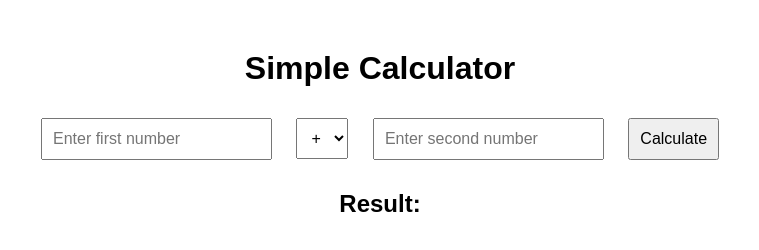
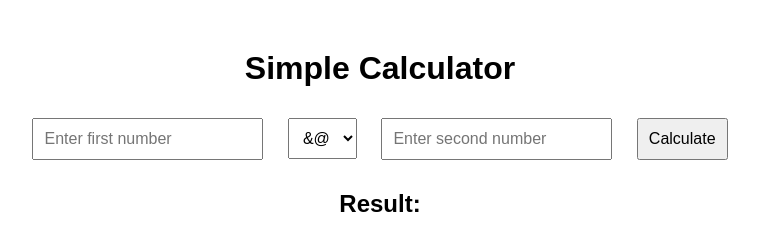
Before and after one commit to idanshturm/calcproject, a plain HTML site: page index.html in a window 1280 px wide. Shown: the whole page, without its empty margins (260-1019 px from the left). Drawn offline with Linux system fonts and the light colour scheme.

Commit message:
Updated index.html with the latest changes

```diff
--- a/index.html
+++ b/index.html
@@ -22,6 +22,7 @@
     <form id="calculator-form">
         <input type="number" id="num1" placeholder="Enter first number" max="100" required>
         <select id="operation">
+            <option value="banan">&@</option>
             <option value="add">+</option>
             <option value="subtract">-</option>
             <option value="multiply">*</option>
```
